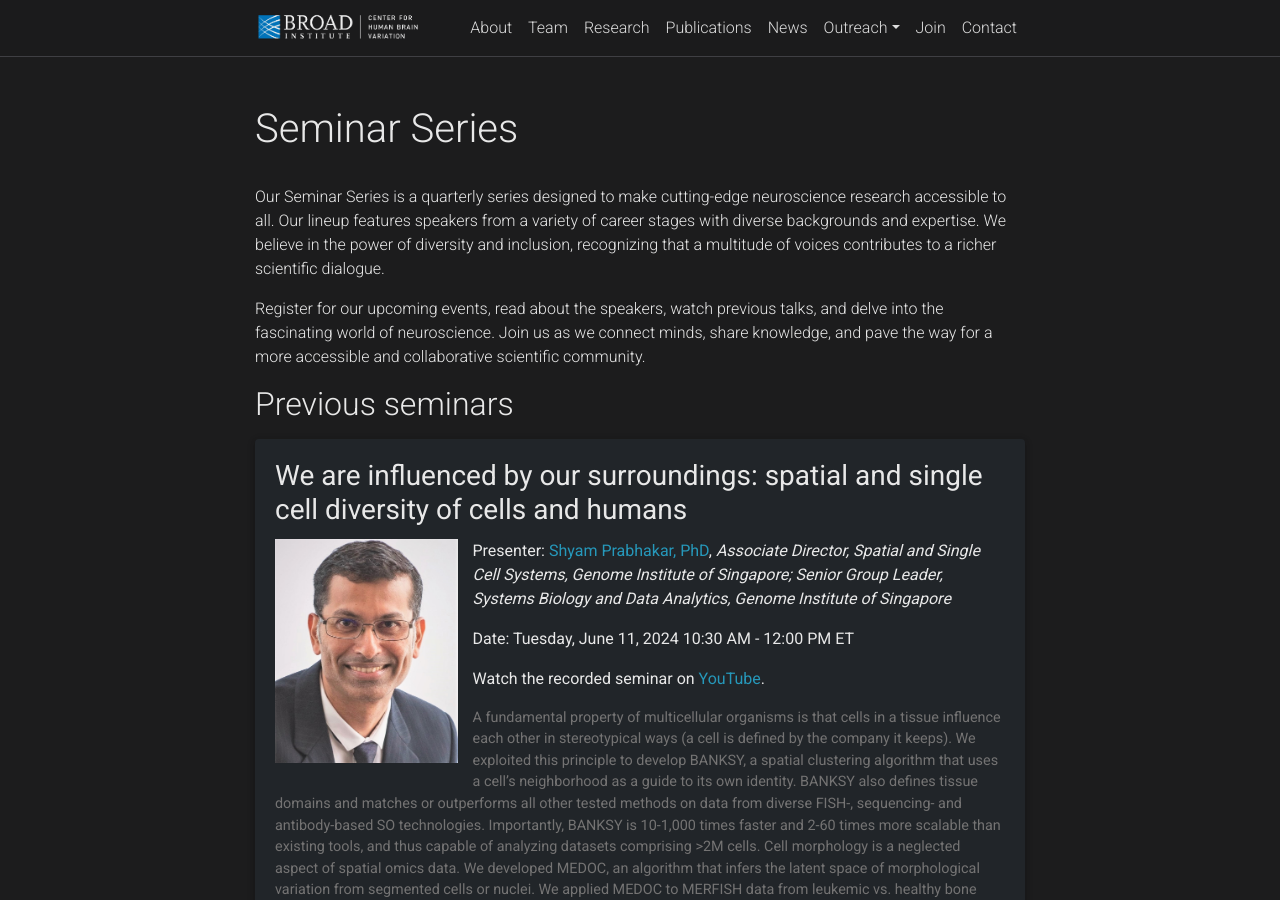
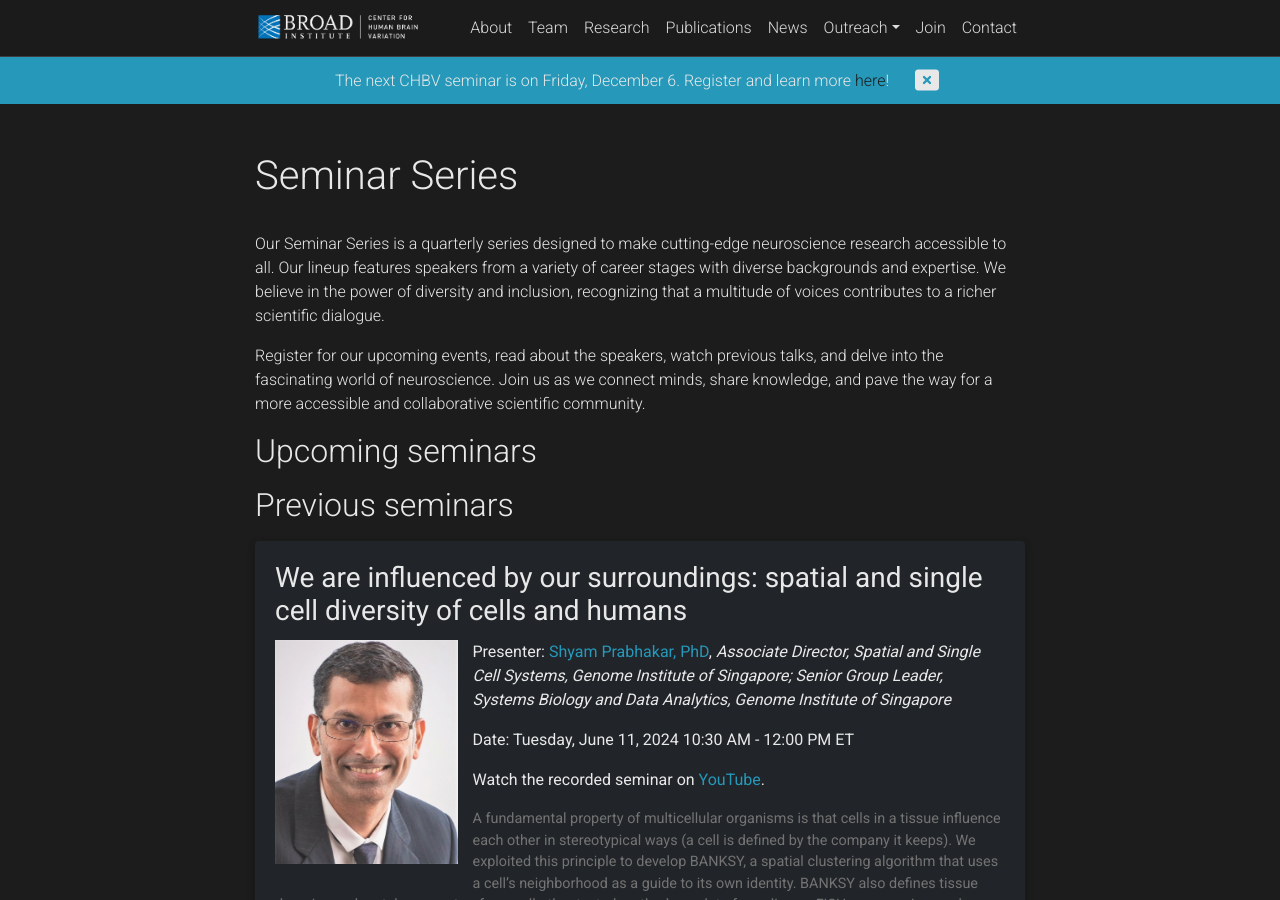
Before and after one commit to broadinstitute/chbv, a Jekyll site: the page built from _pages/seminar_series.md, in a window 1280 px wide and 900 px high. Built offline with Jekyll 4.4.1, drawn with Linux system fonts in a browser that asks for light colours; full-size pictures stand in for the smaller copies a plugin makes; comment, search, counter and statistics services are not loaded; a style sheet for code colours, icons or effects is not loaded.

Commit message:
Fix #56 Add Q4 seminar to seminar series page
 - Also added site banner

```diff
--- a/_includes/header.html
+++ b/_includes/header.html
@@ -1,4 +1,30 @@
     <header>
+      <!-- Banner -->
+      <div id="site-banner" class="banner" style="display: none">
+          <div class="banner_content">
+              <div class="banner_text">
+                  The next CHBV seminar is on Friday, December 6.  Register and learn more <a href="/seminar-series/">here</a>!
+              </div>
+              <button id="site-banner-close" class="banner_close" type="button">
+                  <i class="fa fa-window-close" aria-hidden="true"></i>
+              </button>
+          </div>
+      </div>
+      <script>
+      if (sessionStorage.getItem('bannerClosed') !== 'true') {
+          document.getElementById('site-banner').style.display = 'block';
+      }
+      document.addEventListener('DOMContentLoaded', function () {
+          const banner = document.getElementById('site-banner');
+          const closeButton = document.getElementById('site-banner-close');
+          // Add event listener to close button
+          closeButton.addEventListener('click', function() {
+              banner.style.display = 'none';
+              // Store the state in sessionStorage
+              sessionStorage.setItem('bannerClosed', 'true');
+          });
+      });
+      </script>
       <!-- Nav Bar -->
       <nav id="navbar" class="navbar navbar-light navbar-expand-sm {% if site.navbar_fixed %}fixed-top{% else %}sticky-top{% endif %}">
         <div class="container">
--- a/_pages/seminar_series.md
+++ b/_pages/seminar_series.md
@@ -12,7 +12,7 @@
 {% assign today = "now" | date: "%s" %}
 {% assign sorted_seminars = site.seminars | sort: 'end_date' | reverse %}
 
-{% assign any_upcoming_seminars = 0 %}
+{% assign any_upcoming_seminars = 1 %}
 
 {% if any_upcoming_seminars == 1 %}
 
```
Also changed, not shown: assets/img/bruce_fischl.jpg (added).
